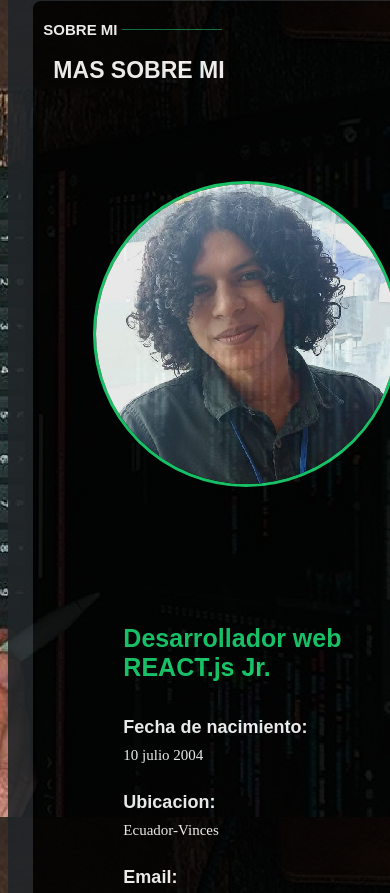
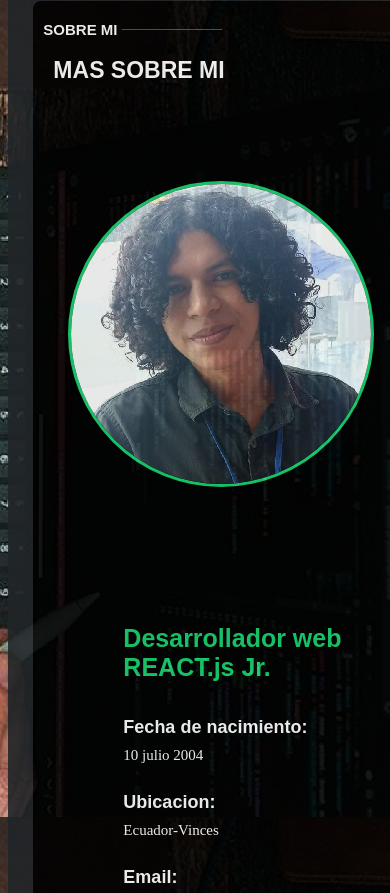
Before and after one commit to Litardo-Jardy/Portafolio-Web, a React (Vite) app: page / in a window 390 px wide. Shown: the part 871-1764 px from the top of the page. Built offline with nearby package versions, Linux system fonts and the light colour scheme.

Commit message:
Second Commit

```diff
--- a/src/Contents/Seccion_Two/seccionTwo.css
+++ b/src/Contents/Seccion_Two/seccionTwo.css
@@ -8,14 +8,14 @@
       height: 500px;
       padding: 3px;
       position: relative;
-      top: 75px;
-      text-align: center;}
+      top: 75px;}
 
 .Img{
       height: 300px;
       width: 300px;
       border: 3px solid #18d26e;
-      border-radius: 50%;}
+      border-radius: 50%;
+      text-align: center ;}
 
 .Title-Sobre-Mi{
       width: 100%;}
@@ -238,10 +238,15 @@
 @media (max-width:510px){
      .Container-Sobre-Mi{
         justify-content: center;}
-
+      .Image{
+            left: -25px;
+      }
      .Parrafo{
          width: 100%;
          text-align: start;}
+
+     .Container-Habilidades{
+            justify-content: start;}
 }
 
 @media (max-width:810px){
```
